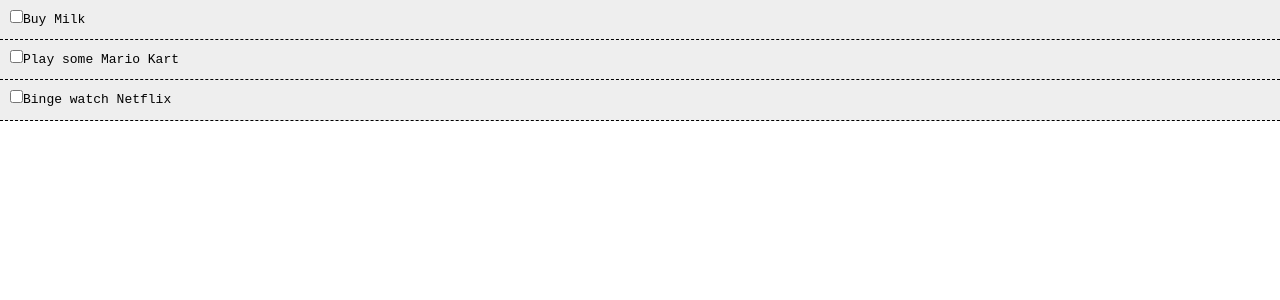
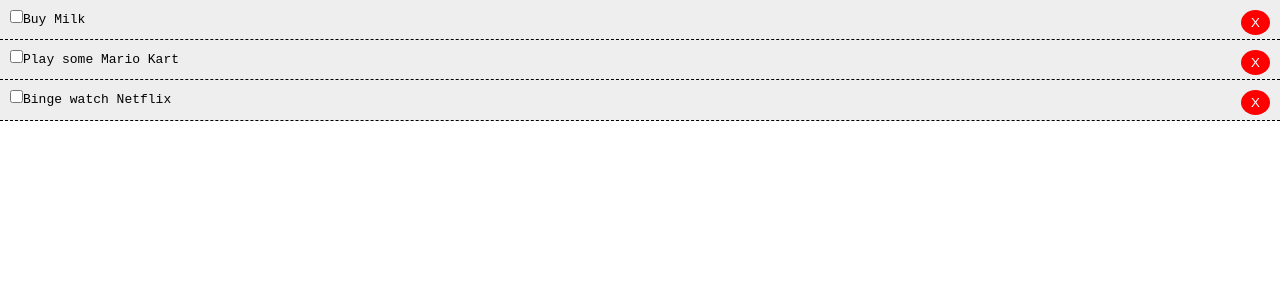
Before and after one commit to VisheshSingh/react-list, a React (Create React App) app: page / in a window 1280 px wide. Shown: the top 300 px of the page. Built offline with nearby package versions, Linux system fonts and the light colour scheme; the HTML template or start-up script is replaced by a standard one.

Commit message:
Delete Functionality

```diff
--- a/src/App.js
+++ b/src/App.js
@@ -35,10 +35,14 @@
     })
   }
 
+  deleteTodo = (id) => {
+    this.setState({ todos: [...this.state.todos.filter(todo => todo.id !== id)] })
+  }
+
   render() {
     return (
       <div className="App">
-        <Todos todos={this.state.todos} markComplete={this.markComplete} />
+        <Todos todos={this.state.todos} markComplete={this.markComplete} deleteTodo={this.deleteTodo} />
       </div>
     );
   }
--- a/src/components/TodoItem.js
+++ b/src/components/TodoItem.js
@@ -16,11 +16,21 @@
             <div style={this.getStyle()}>
                 <input type="checkbox" onChange={() => { this.props.markComplete(id) }} />
                 <span>{title}</span>
+                <button style={btnStyle} onClick={() => { this.props.deleteTodo(id) }}>X</button>
             </div>
         )
     }
 }
-
+// BTN STYLE
+const btnStyle = {
+    backgroundColor: '#f00',
+    color: '#fff',
+    border: 'none',
+    padding: '5px 10px',
+    borderRadius: '50%',
+    cursor: 'pointer',
+    float: 'right'
+}
 // PROPTYPES
 TodoItem.proptypes = {
     todo: PropTypes.object.isRequired
--- a/src/components/Todos.js
+++ b/src/components/Todos.js
@@ -6,7 +6,7 @@
 
     render() {
         const todoItems = this.props.todos.map(todo => {
-            return <TodoItem key={todo.id} todo={todo} markComplete={this.props.markComplete} />
+            return <TodoItem key={todo.id} todo={todo} markComplete={this.props.markComplete} deleteTodo={this.props.deleteTodo} />
         })
         return (
             <div>
```
